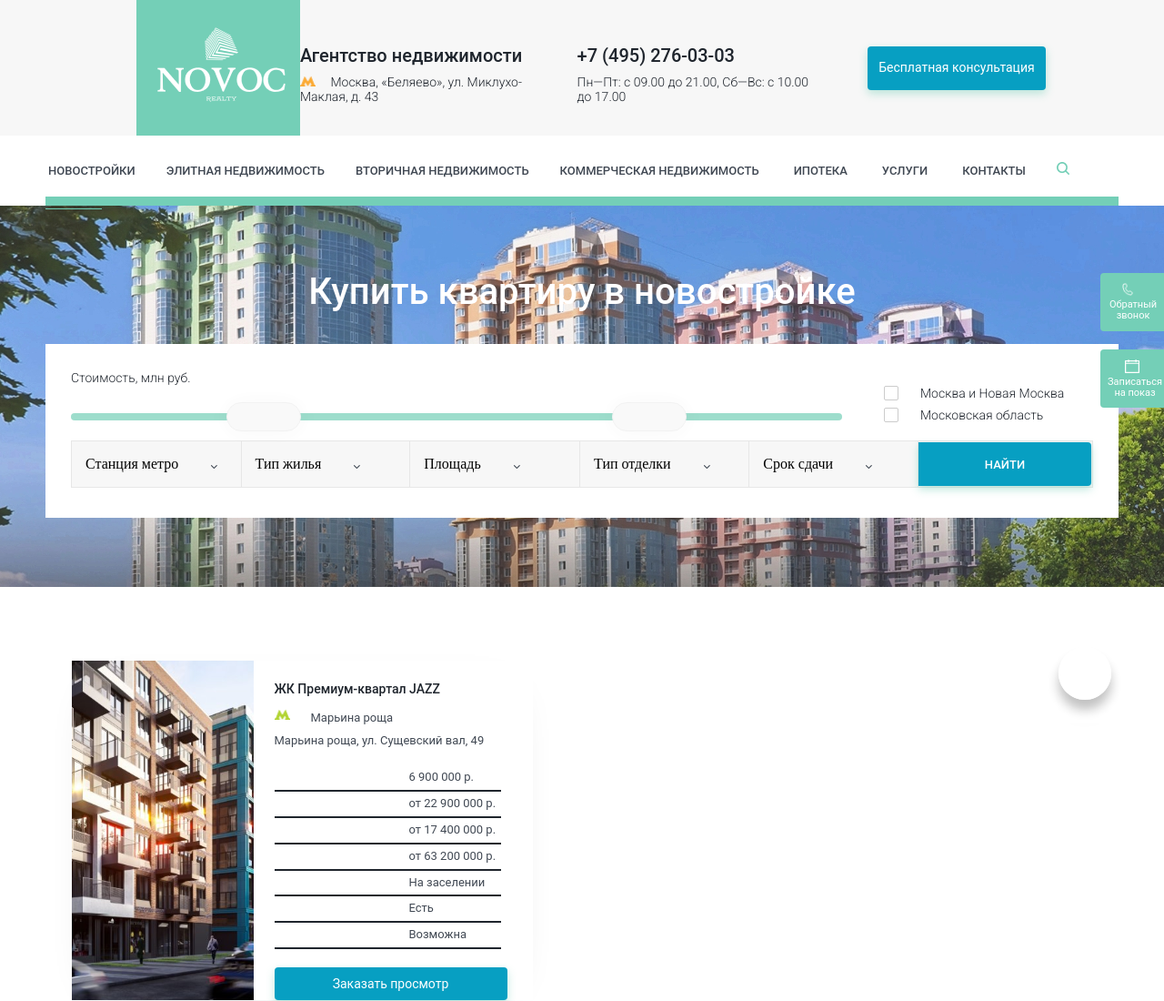
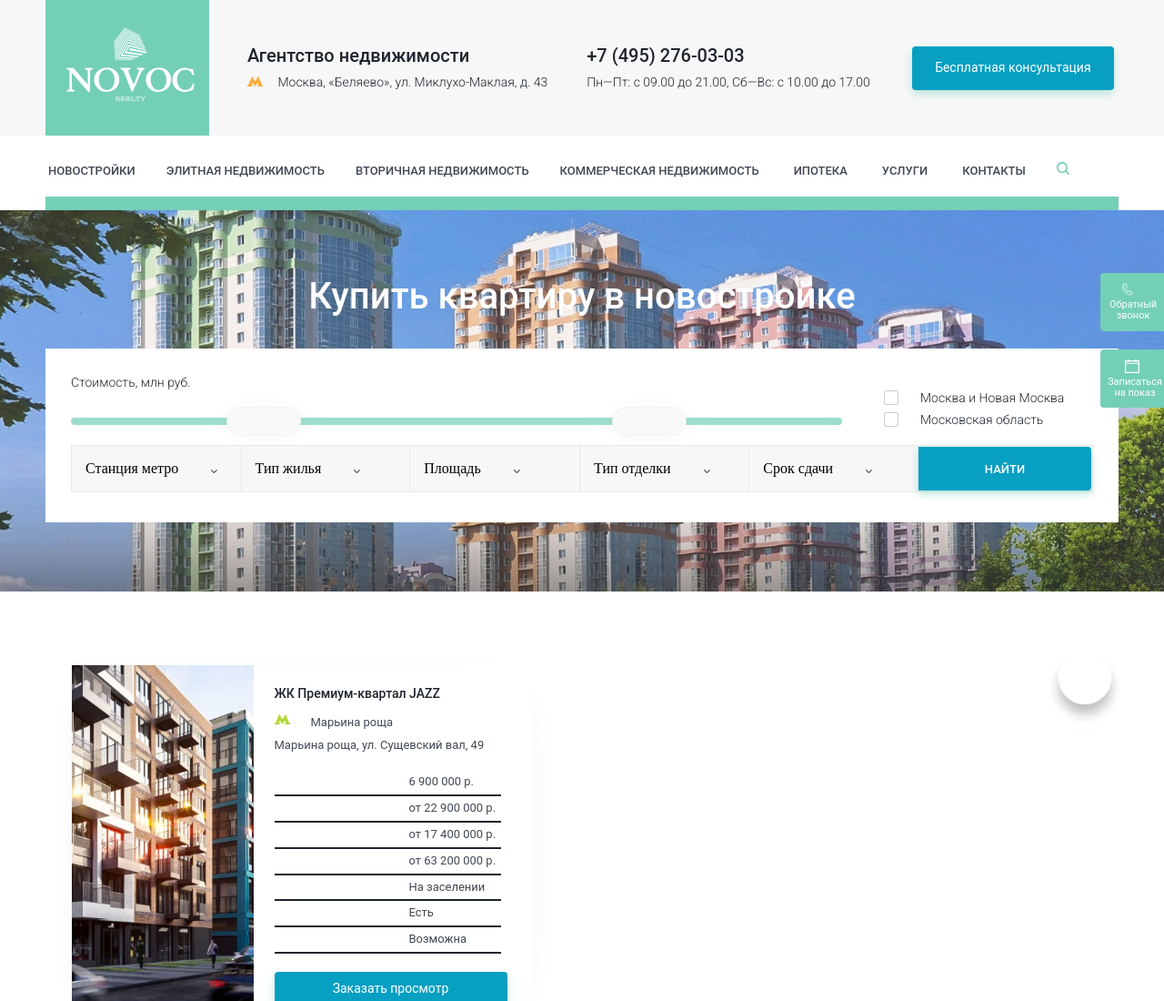
Before and after one commit to Stadionova/evrika-site, a website built with webpack: page index.html in a window 1280 px wide. Shown: the top 1100 px of the page at 91% size. Built offline with nearby package versions, Linux system fonts and the light colour scheme; files whose address does not match are found by name.

Commit message:
header paddinges changed

```diff
--- a/index.html
+++ b/index.html
@@ -56,7 +56,7 @@
                         <span>Пн—Пт: с 09.00 до 21.00, Сб—Вс: с 10.00 до 17.00</span>
                     </div>
                 </div>
-                <button class="navbar__button">Бесплатная консультация</button>
+                <div class="navbar__button"><button>Бесплатная консультация</button></div>
             </div>
             <!-- /.container -->
         </div>
--- a/src/styles.less
+++ b/src/styles.less
@@ -12,7 +12,12 @@
 //     z-index: 101;
 // }
 
+.navbar {
+    background-color: #f7f7f7;
+}
+
 .navbar__wrap {
+    width: 1180px;
     // для navbar нужно задать минимальную высоту
     min-height: 145px;
     // все элементы хэдера с логотипом выстроились в линию
@@ -20,12 +25,13 @@
     // всё это выравниваю относительно друг друга по центру
     align-items: center;
     // наш блок выделила красным цветом для наглядности
-    justify-content: space-between;
+    // justify-content: space-between;
     background-color: #f7f7f7;
+    margin: 0 auto;
     .navbar__logo {
         height: 149px;
         background-color: #74cfb7;
-        margin-left: 150px;
+        margin-right: 42px;
         .navbar__logo-inside {
             margin-left: 7px;
             margin-top: 14px;
@@ -35,7 +41,7 @@
         // делаю элемент блочным, чтобы он занимал всю строчку
         // и переносил следующий за ним блок на следующую строку
         height: 49px;
-        margin-right: 15px;
+        margin-right: 43px;
         .navbar__name {
             display: block;
             height: 24px;
@@ -80,7 +86,7 @@
             font-weight: 300;
         }
     }
-    .navbar__button {
+    .navbar__button button {
         color: #ffffff;
         font-family: Roboto;
         font-size: 14px;
@@ -90,7 +96,6 @@
         border-radius: 4px;
         background-color: #079fc2;
         border: none;
-        margin-right: 130px;
         width: 222px;
     }
 }
@@ -131,7 +136,7 @@
     height: 19px;
     background-color: #74cfb7;
     margin: 0 auto;
-    height: 10px;
+    height: 15px;
     img {
         height: 1px;
     }
@@ -755,12 +760,6 @@
     margin-left: auto;
 }
 
-// @media (max-width: 768px) {
-//             .map-yandex {
-//                 position: static;
-//             }
-//         }
-
 @media (min-width: 992px) and (max-width: 1199px) {
     .container-flats {
         max-width: 960px;
@@ -783,6 +782,9 @@
     }
     .navbar__number-timetable {
         display: none;
+    }
+    .navbar__wrap {
+        width: 451px;
     }
 }
 
```
